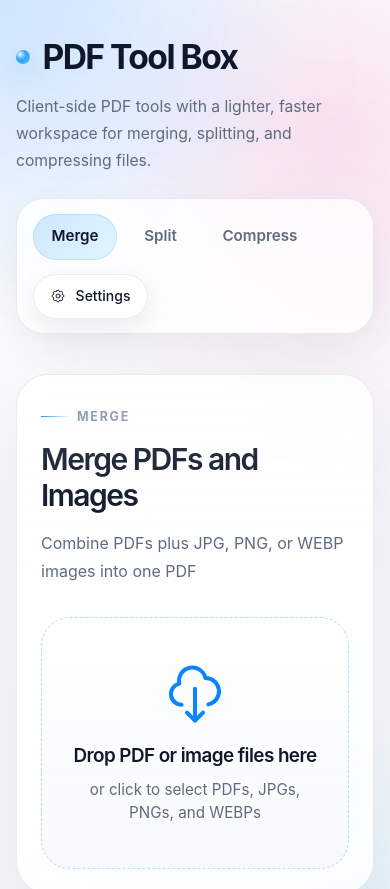
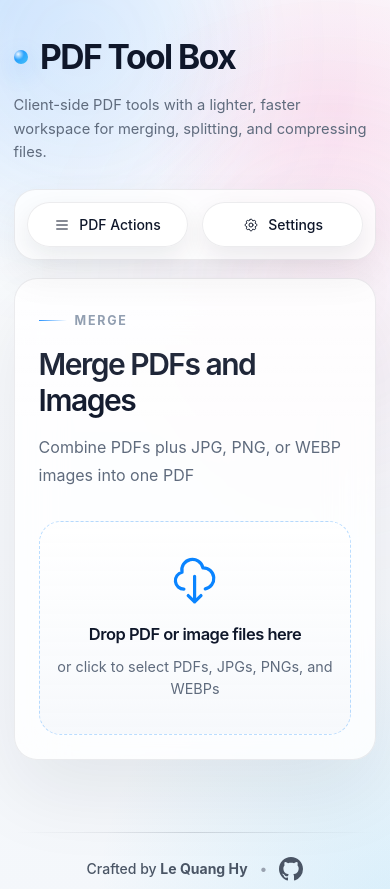
Before and after one commit to Lequanghy/pdf-utility, a SvelteKit app: page /merge in a window 390 px wide. Shown: the top 889 px of the page. Built offline with nearby package versions, Linux system fonts and the light colour scheme.

Commit message:
feat: improve UI on Mobile page

```diff
--- a/src/app.css
+++ b/src/app.css
@@ -1,6 +1,7 @@
 @layer base {
 	html {
 		color-scheme: light;
+		scroll-behavior: smooth;
 	}
 
 	html.dark {
@@ -68,6 +69,12 @@
 			radial-gradient(circle at 82% 12%, rgba(14, 165, 233, 0.14), transparent 20%),
 			radial-gradient(circle at bottom right, rgba(59, 130, 246, 0.14), transparent 28%),
 			linear-gradient(180deg, rgba(9, 17, 31, 0.98), rgba(9, 17, 31, 1));
+	}
+
+	@media (prefers-reduced-motion: reduce) {
+		html {
+			scroll-behavior: auto;
+		}
 	}
 }
 
@@ -167,6 +174,14 @@
 		gap: 0.55rem;
 	}
 
+	.nav-list > li {
+		flex: 0 0 auto;
+	}
+
+	.desktop-nav {
+		display: flex;
+	}
+
 	.nav-link {
 		display: inline-flex;
 		align-items: center;
@@ -237,6 +252,66 @@
 		background: var(--app-surface-strong);
 		backdrop-filter: blur(26px);
 		box-shadow: var(--app-shadow);
+	}
+
+	.settings-popover {
+		position: relative;
+	}
+
+	.mobile-nav-popover {
+		position: relative;
+		display: none;
+	}
+
+	.mobile-nav-trigger {
+		display: inline-flex;
+	}
+
+	.mobile-nav-menu {
+		position: absolute;
+		right: 0;
+		z-index: 20;
+		width: min(18rem, calc(100vw - 2rem));
+		margin-top: 0.85rem;
+		padding: 0.75rem;
+		border: 1px solid var(--app-border);
+		border-radius: 1.35rem;
+		background: var(--app-surface-strong);
+		backdrop-filter: blur(26px);
+		box-shadow: var(--app-shadow);
+	}
+
+	.mobile-nav-stack {
+		display: flex;
+		flex-direction: column;
+		gap: 0.35rem;
+	}
+
+	.mobile-nav-link {
+		display: flex;
+		align-items: center;
+		justify-content: center;
+		padding: 0.85rem 1rem;
+		border-radius: 1rem;
+		font-size: 0.95rem;
+		font-weight: 560;
+		color: var(--app-muted);
+		transition:
+			background-color 160ms ease,
+			color 160ms ease,
+			transform 160ms ease;
+	}
+
+	.mobile-nav-link:hover {
+		background: rgba(255, 255, 255, 0.64);
+		color: var(--app-text);
+		transform: translateY(-1px);
+	}
+
+	.mobile-nav-link.is-active {
+		background: linear-gradient(135deg, rgba(10, 132, 255, 0.18), rgba(125, 211, 252, 0.22));
+		color: var(--app-text);
+		box-shadow: inset 0 0 0 1px rgba(10, 132, 255, 0.14);
 	}
 
 	.settings-label {
@@ -478,6 +553,14 @@
 		box-shadow: inset 0 1px 0 rgba(255, 255, 255, 0.32);
 	}
 
+	.queue-actions {
+		display: flex;
+		flex-wrap: wrap;
+		align-items: center;
+		justify-content: flex-end;
+		gap: 0.5rem;
+	}
+
 	.queue-index {
 		display: inline-flex;
 		align-items: center;
@@ -599,4 +682,121 @@
 		height: 1px;
 		background: linear-gradient(90deg, transparent, var(--app-border-strong), transparent);
 	}
+
+	@media (max-width: 640px) {
+		.app-container {
+			padding-left: 0.85rem;
+			padding-right: 0.85rem;
+		}
+
+		.shell-copy {
+			font-size: 0.92rem;
+			line-height: 1.6;
+		}
+
+		.glass-nav {
+			align-items: stretch;
+			padding: 0.75rem;
+			border-radius: 1.35rem;
+		}
+
+		.desktop-nav {
+			display: none;
+		}
+
+		.mobile-nav-popover {
+			display: block;
+			flex: 1 1 0%;
+		}
+
+		.mobile-nav-trigger {
+			width: 100%;
+			justify-content: center;
+		}
+
+		.settings-popover {
+			width: 100%;
+			flex: 1 1 0%;
+		}
+
+		.settings-trigger {
+			width: 100%;
+			justify-content: center;
+			padding-left: 0.9rem;
+			padding-right: 0.9rem;
+		}
+
+		.settings-menu {
+			left: 0;
+			right: 0;
+			width: 100%;
+			margin-top: 0.7rem;
+			padding: 0.9rem;
+		}
+
+		.mobile-nav-menu {
+			left: 0;
+			right: 0;
+			width: 100%;
+			margin-top: 0.7rem;
+		}
+
+		.segmented-control {
+			width: 100%;
+			display: grid;
+			grid-template-columns: repeat(2, minmax(0, 1fr));
+		}
+
+		.segmented-button {
+			min-width: 0;
+			padding-left: 0.75rem;
+			padding-right: 0.75rem;
+			font-size: 0.84rem;
+		}
+
+		.page-shell {
+			padding: 1.15rem 0.85rem 3rem;
+		}
+
+		.hero-panel,
+		.tool-panel {
+			border-radius: 1.45rem;
+		}
+
+		.dropzone-panel {
+			padding: 2.1rem 1rem;
+			border-radius: 1.35rem;
+		}
+
+		.dropzone-icon {
+			width: 3.2rem;
+			height: 3.2rem;
+		}
+
+		.dropzone-title {
+			font-size: 1.03rem;
+		}
+
+		.dropzone-copy {
+			font-size: 0.9rem;
+			line-height: 1.55;
+		}
+
+		.queue-card {
+			flex-direction: column;
+			align-items: stretch;
+			padding: 0.9rem;
+		}
+
+		.queue-actions {
+			width: 100%;
+			justify-content: flex-end;
+		}
+
+		.primary-button,
+		.ghost-button,
+		.danger-button {
+			width: 100%;
+		}
+	}
 }
--- a/src/lib/i18n.ts
+++ b/src/lib/i18n.ts
@@ -36,7 +36,8 @@
 		nav: {
 			merge: 'Merge',
 			split: 'Split',
-			compress: 'Compress'
+			compress: 'Compress',
+			menu: 'PDF Actions'
 		},
 		languageToggle: {
 			label: 'Language',
@@ -138,7 +139,8 @@
 		nav: {
 			merge: 'Ghép',
 			split: 'Tách',
-			compress: 'Nén'
+			compress: 'Nén',
+			menu: 'Tác vụ PDF'
 		},
 		languageToggle: {
 			label: 'Ngôn ngữ',
--- a/src/routes/+layout.svelte
+++ b/src/routes/+layout.svelte
@@ -39,7 +39,7 @@
 				</div>
 			</div>
 			<nav class="glass-nav">
-				<ul class="nav-list">
+				<ul class="nav-list desktop-nav">
 					{#each menu as item}
 						<li>
 							<a
@@ -52,7 +52,33 @@
 						</li>
 					{/each}
 				</ul>
-					<details class="relative">
+				<details class="mobile-nav-popover">
+					<summary class="settings-trigger mobile-nav-trigger list-none text-sm font-medium">
+						<svg class="h-4 w-4" fill="none" viewBox="0 0 24 24" stroke="currentColor">
+							<path
+								stroke-linecap="round"
+								stroke-linejoin="round"
+								stroke-width="1.5"
+								d="M4 6h16M4 12h16M4 18h16"
+							/>
+						</svg>
+						{$uiText.nav.menu}
+					</summary>
+					<div class="mobile-nav-menu">
+						<div class="mobile-nav-stack">
+							{#each menu as item}
+								<a
+									href={item.href}
+									class="mobile-nav-link"
+									class:is-active={page.url.pathname === item.href}
+								>
+									{$uiText.nav[item.labelKey]}
+								</a>
+							{/each}
+						</div>
+					</div>
+				</details>
+					<details class="settings-popover">
 						<summary class="settings-trigger list-none text-sm font-medium">
 							<svg class="h-4 w-4" fill="none" viewBox="0 0 24 24" stroke="currentColor">
 								<path
--- a/src/routes/compress/+page.svelte
+++ b/src/routes/compress/+page.svelte
@@ -192,7 +192,7 @@
 									((1 - compressedSize / originalSize) * 100).toFixed(1)
 								)}
 							</p>
-							<button onclick={downloadCompressed} class="primary-button mt-4">
+							<button onclick={downloadCompressed} class="primary-button mt-4 sm:w-auto">
 								{$uiText.compress.download}
 							</button>
 						{:else if isCompressing}
--- a/src/routes/merge/+page.svelte
+++ b/src/routes/merge/+page.svelte
@@ -160,7 +160,7 @@
 
 				{#if mergeFiles.length > 0}
 					<div class="mt-8">
-						<div class="mb-4 flex items-center justify-between gap-4">
+						<div class="mb-4 flex flex-col gap-3 sm:flex-row sm:items-center sm:justify-between">
 							<div>
 								<p class="text-sm font-medium text-[var(--app-text)]">{$uiText.merge.orderTitle}</p>
 								<p class="meta-copy">{$uiText.merge.orderDescription}</p>
@@ -202,7 +202,7 @@
 											</p>
 										</div>
 									</div>
-									<div class="flex shrink-0 items-center gap-2">
+									<div class="queue-actions shrink-0">
 										<button
 											type="button"
 											onclick={() => moveMergeFile(i, i - 1)}
@@ -239,7 +239,7 @@
 						id="mergeBtn"
 						onclick={mergePDFs}
 						disabled={mergeFiles.length === 0 || isMerging}
-						class="primary-button"
+						class="primary-button sm:w-auto"
 					>
 						{isMerging ? 'Merging…' : $uiText.merge.mergeButton(mergeFiles.length)}
 					</button>
--- a/src/routes/split/+page.svelte
+++ b/src/routes/split/+page.svelte
@@ -210,7 +210,7 @@
 					</div>
 
 					<div class="mt-8">
-						<div class="mb-4 flex gap-6">
+						<div class="mb-4 flex flex-col gap-3 sm:flex-row sm:gap-6">
 							<label class="flex cursor-pointer items-center gap-2">
 								<input type="radio" bind:group={splitMode} value="per-page" />
 								{$uiText.split.perPageOption}
@@ -246,7 +246,7 @@
 					<button
 						onclick={splitPDF}
 						disabled={!splitPdfDoc || isSplitting || (splitMode === 'range' && !rangeInput.trim())}
-						class="primary-button"
+						class="primary-button sm:w-auto"
 					>
 						{isSplitting
 							? $uiText.split.buttonBusy
```
